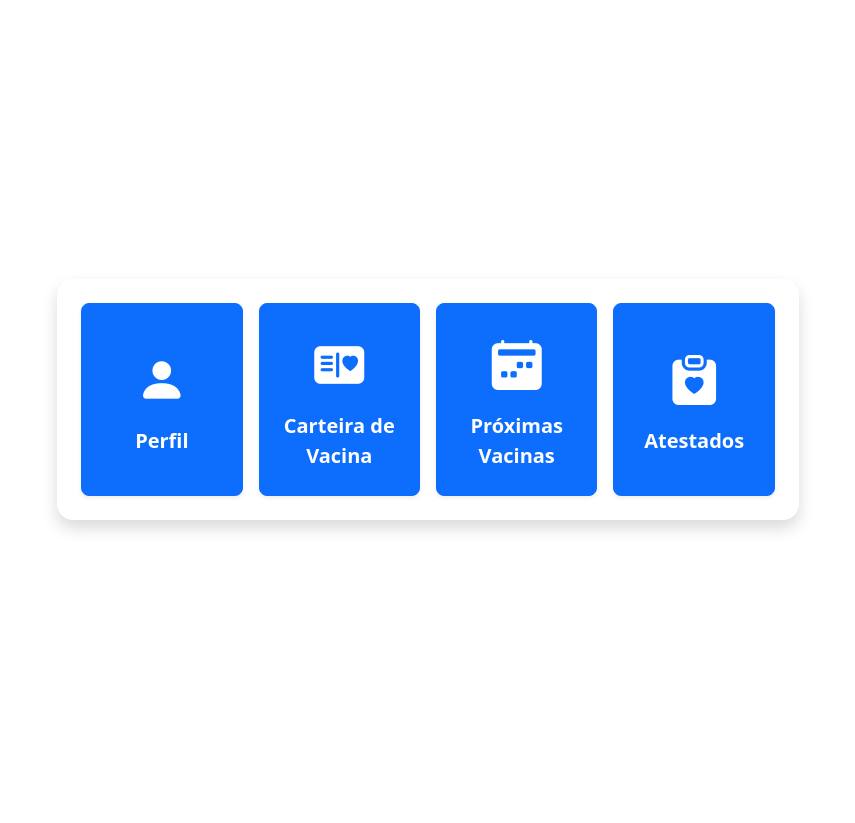
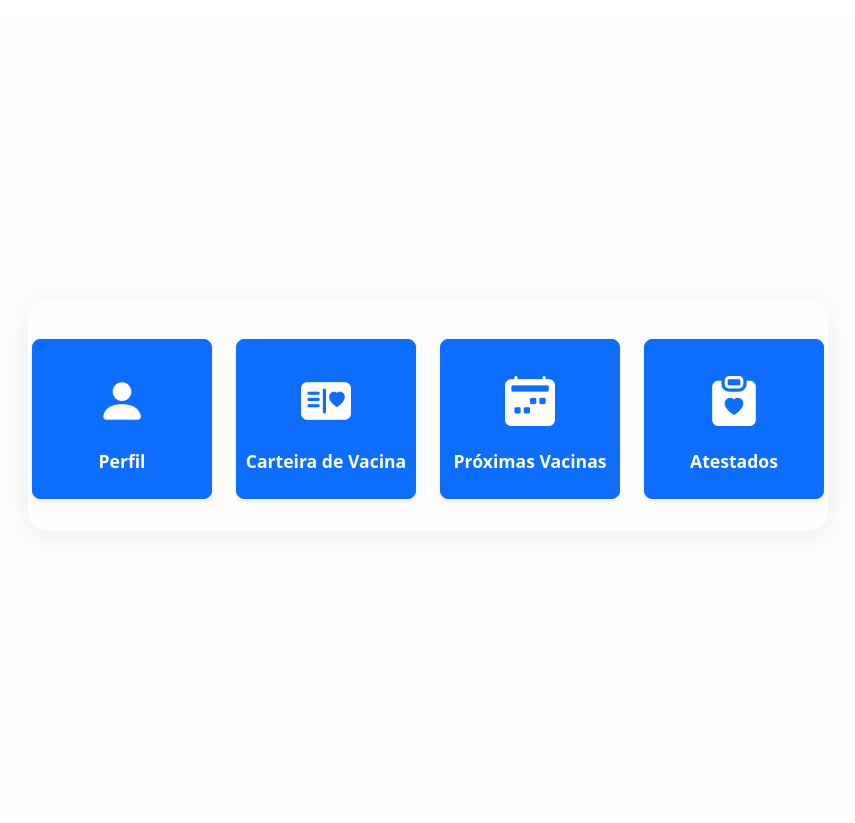
Before and after one commit to RafaelFavetta/DigitalVac, a PHP site: page /usuario/telainicioU.php in a window 1280 px wide. Shown: the part 120-943 px from the top of the page, without its empty margins (212-1067 px from the left). After the commit the page ends 652 px from the top, so only its background shows below. Run offline with PHP 8.4, Linux system fonts and the light colour scheme; data that the repository does not hold is empty.

Commit message:
cards mais estilizados iguais a tela de perfil de médico

```diff
--- a/usuario/telainicioU.php
+++ b/usuario/telainicioU.php
@@ -33,6 +33,82 @@ $conn->close();
             height: 340px !important;
             object-fit: cover !important;
             border-radius: 8px;
+        }
+
+        /* Cards grid centralizado e agrupado (igual medica/telainicio.php) */
+        .cards-outer {
+            display: flex;
+            flex-direction: column;
+            align-items: center;
+            justify-content: center;
+            min-height: 70vh;
+            margin-top: 40px;
+            background: #fdfdfd;
+        }
+
+        .cards-container {
+            background: #fdfdfd;
+            border-radius: 18px;
+            box-shadow: 0 4px 24px rgba(0, 0, 0, 0.07);
+            padding: 40px 32px 32px 32px;
+            max-width: 800px;
+            margin: 0 auto;
+        }
+
+        .row-cards {
+            display: flex;
+            justify-content: center;
+            gap: 24px;
+            margin-bottom: 32px;
+            flex-wrap: nowrap;
+        }
+
+        .row-cards:last-child {
+            margin-bottom: 0;
+        }
+
+        .card-btn {
+            min-width: 180px;
+            max-width: 220px;
+            width: 100%;
+            margin: 0;
+            display: flex;
+            flex-direction: column;
+            align-items: center;
+            justify-content: center;
+            height: 160px;
+            padding: 0;
+        }
+
+        .card-btn i {
+            font-size: 50px;
+            margin-bottom: 10px;
+        }
+
+        .card-btn span {
+            display: block;
+            font-size: 1.1rem;
+            font-weight: bold;
+            text-align: center;
+            margin: 0;
+        }
+
+        @media (max-width: 991.98px) {
+            .cards-container {
+                padding: 24px 8px;
+            }
+
+            .row-cards {
+                flex-direction: column;
+                gap: 20px;
+                align-items: center;
+                flex-wrap: wrap;
+            }
+
+            .card-btn {
+                min-width: 0;
+                max-width: 100%;
+            }
         }
     </style>
 </head>
@@ -101,39 +177,29 @@ $conn->close();
 
     <!-- Cards centralizados padrão medica/telainicio.php -->
     <?php $semImagem = count($imagens) === 0; ?>
-    <div
-        class="container my-4<?php if ($semImagem)
-            echo ' d-flex justify-content-center align-items-center min-vh-100'; ?>">
-        <div class="bg-white rounded-4 shadow p-4 mx-auto" style="max-width: 800px;">
-            <div class="row row-cols-1 row-cols-md-4 g-3 justify-content-center">
-                <div class="col d-flex">
+    <div class="cards-outer<?php if ($semImagem) echo ' min-vh-100'; ?>">
+        <div class="cards-container">
+            <div class="row-cards">
                 <a href="perfilU.php"
-                        class="btn btn-primary btn-lg w-100 h-100 d-flex flex-column align-items-center justify-content-center shadow-sm py-4">
-                        <i class="bi bi-person-fill mb-2" style="font-size: 50px;"></i>
-                        <span class="fw-bold">Perfil</span>
+                    class="btn btn-primary btn-lg card-btn shadow-sm">
+                    <i class="bi bi-person-fill"></i>
+                    <span>Perfil</span>
                 </a>
-                </div>
-                <div class="col d-flex">
                 <a href="carteira_vac.php"
-                        class="btn btn-primary btn-lg w-100 h-100 d-flex flex-column align-items-center justify-content-center shadow-sm py-4">
-                        <i class="bi bi-postcard-heart-fill mb-2" style="font-size: 50px;"></i>
-                        <span class="fw-bold">Carteira de Vacina</span>
+                    class="btn btn-primary btn-lg card-btn shadow-sm">
+                    <i class="bi bi-postcard-heart-fill"></i>
+                    <span>Carteira de Vacina</span>
                 </a>
-                </div>
-                <div class="col d-flex">
                 <a href="proxima_vac.php"
-                        class="btn btn-primary btn-lg w-100 h-100 d-flex flex-column align-items-center justify-content-center shadow-sm py-4">
-                        <i class="bi bi-calendar2-week-fill mb-2" style="font-size: 50px;"></i>
-                        <span class="fw-bold">Próximas Vacinas</span>
+                    class="btn btn-primary btn-lg card-btn shadow-sm">
+                    <i class="bi bi-calendar2-week-fill"></i>
+                    <span>Próximas Vacinas</span>
                 </a>
-                </div>
-                <div class="col d-flex">
                 <a href="atestado_medico.php"
-                        class="btn btn-primary btn-lg w-100 h-100 d-flex flex-column align-items-center justify-content-center shadow-sm py-4">
-                        <i class="bi bi-clipboard-heart-fill mb-2" style="font-size: 50px;"></i>
-                        <span class="fw-bold">Atestados</span>
+                    class="btn btn-primary btn-lg card-btn shadow-sm">
+                    <i class="bi bi-clipboard-heart-fill"></i>
+                    <span>Atestados</span>
                 </a>
-                </div>
             </div>
         </div>
     </div>
```
Lines whose indentation alone changed are shown as unchanged.
